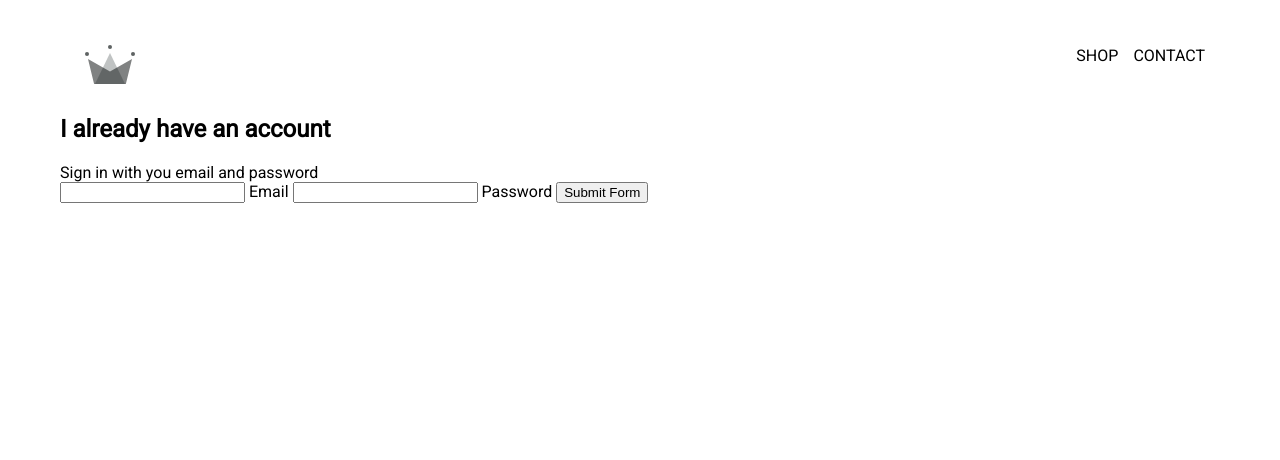
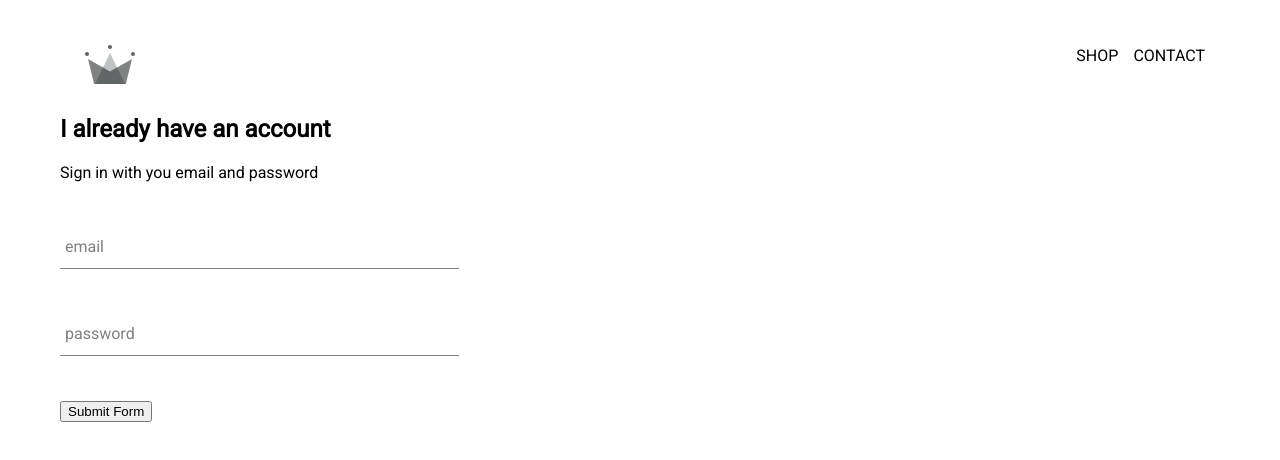
Before and after one commit to Cymon-analysis/crwn-clothing, a React (Create React App) app: page /signin in a window 1280 px wide. Shown: the top 460 px of the page. Built offline with nearby package versions, Linux system fonts and the light colour scheme.

Commit message:
sign in component and form input component

```diff
--- /dev/null
+++ b/src/components/form-input/form-input.component.jsx
@@ -0,0 +1,18 @@
+import React from 'react';
+
+import './form-input.styles.scss';
+
+const FormInput = ({ handleChange, label, ...otherProps }) => (
+    <div className="group">
+        <input className="form-input" onChange={handleChange} {...otherProps} />
+        {
+            label ?
+            (<label className={`${otherProps.value.length ? 'shrink' : ''} form-input-label`}>
+                {label}
+            </label>)
+            : null
+        }
+    </div>
+)
+
+export default FormInput;
--- /dev/null
+++ b/src/components/form-input/form-input.styles.scss
@@ -0,0 +1,54 @@
+$sub-color: grey;
+$main-color: black;
+
+@mixin shrinkLabel {
+  top: -14px;
+  font-size: 12px;
+  color: $main-color;
+}
+
+.group {
+  position: relative;
+  margin: 45px 0;
+
+  .form-input {
+    background: none;
+    background-color: white;
+    color: $sub-color;
+    font-size: 18px;
+    padding: 10px 10px 10px 5px;
+    display: block;
+    width: 100%;
+    border: none;
+    border-radius: 0;
+    border-bottom: 1px solid $sub-color;
+    margin: 25px 0;
+
+    &:focus {
+      outline: none;
+    }
+
+    &:focus ~ .form-input-label {
+      @include shrinkLabel();
+    }
+  }
+
+  input[type='password'] {
+    letter-spacing: 0.3em;
+  }
+
+  .form-input-label {
+    color: $sub-color;
+    font-size: 16px;
+    font-weight: normal;
+    position: absolute;
+    pointer-events: none;
+    left: 5px;
+    top: 10px;
+    transition: 300ms ease all;
+
+    &.shrink {
+      @include shrinkLabel();
+    }
+  }
+}
--- a/src/components/sign-in/sign-in.component.jsx
+++ b/src/components/sign-in/sign-in.component.jsx
@@ -1,4 +1,6 @@
 import React from 'react';
+
+import FormInput from '../form-input/form-input.component';
 
 import './sign-in.styles.scss';
 
@@ -34,11 +36,8 @@
                 <span> Sign in with you email and password</span>
 
                 <form onSubmit={this.handleSubmit}>
-                    <input name='email' type='email' value={this.state.email} onChange={this.handleChange} required />
-                    <label> Email </label>
-                    <input name='password' type='password' value={this.state.password} onChange={this.handleChange} required />
-                    <label> Password </label>
-
+                    <FormInput name='email' type='email' value={this.state.email} handleChange={this.handleChange} label="email" required />
+                    <FormInput name='password' type='password' value={this.state.password} handleChange={this.handleChange} label="password" required />
                     <input type='submit' value='Submit Form' />
                 </form>
             </div>
--- a/src/components/sign-in/sign-in.styles.scss
+++ b/src/components/sign-in/sign-in.styles.scss
@@ -0,0 +1,3 @@
+.sign-in {
+    width: 30vw;
+}
```
